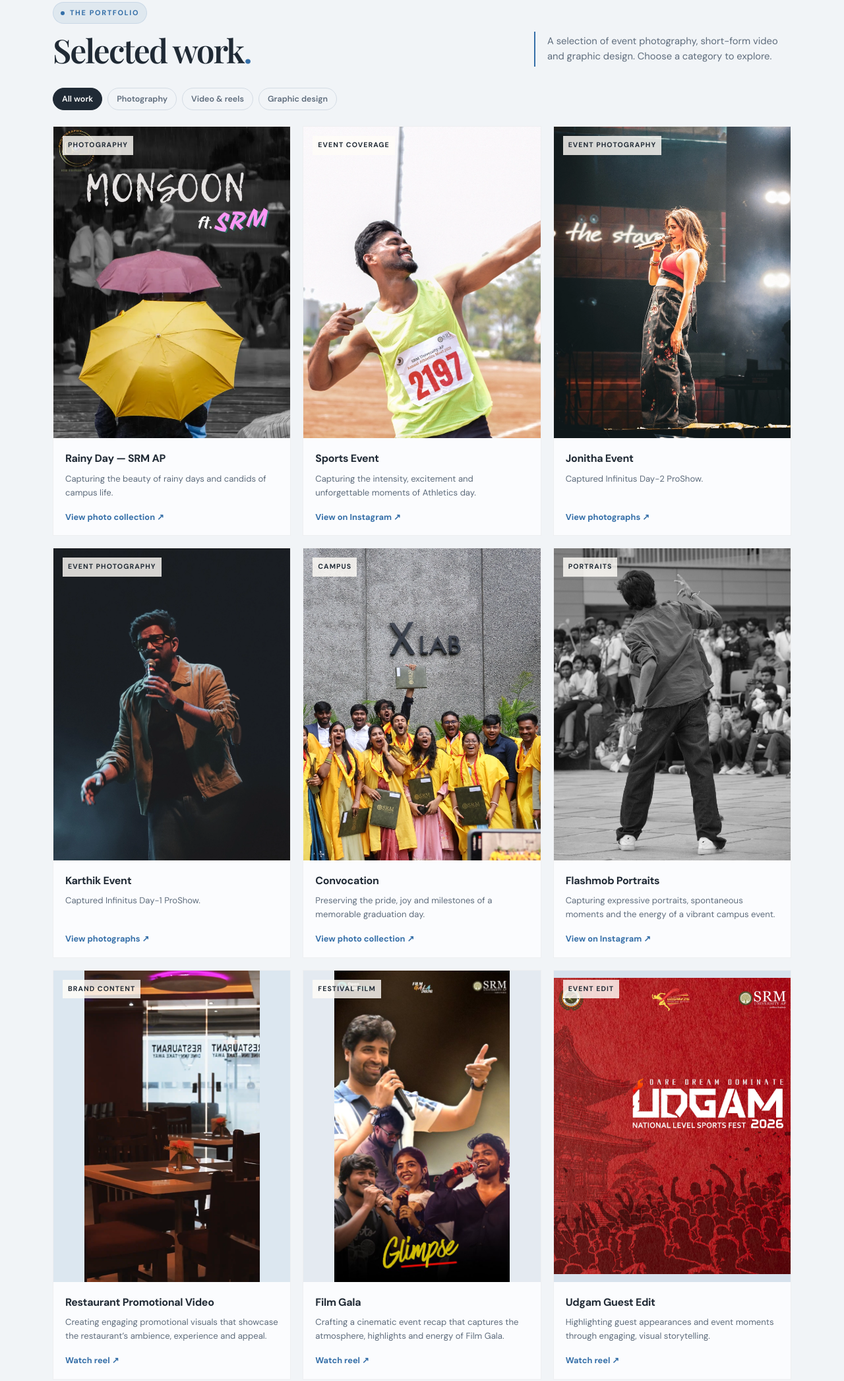
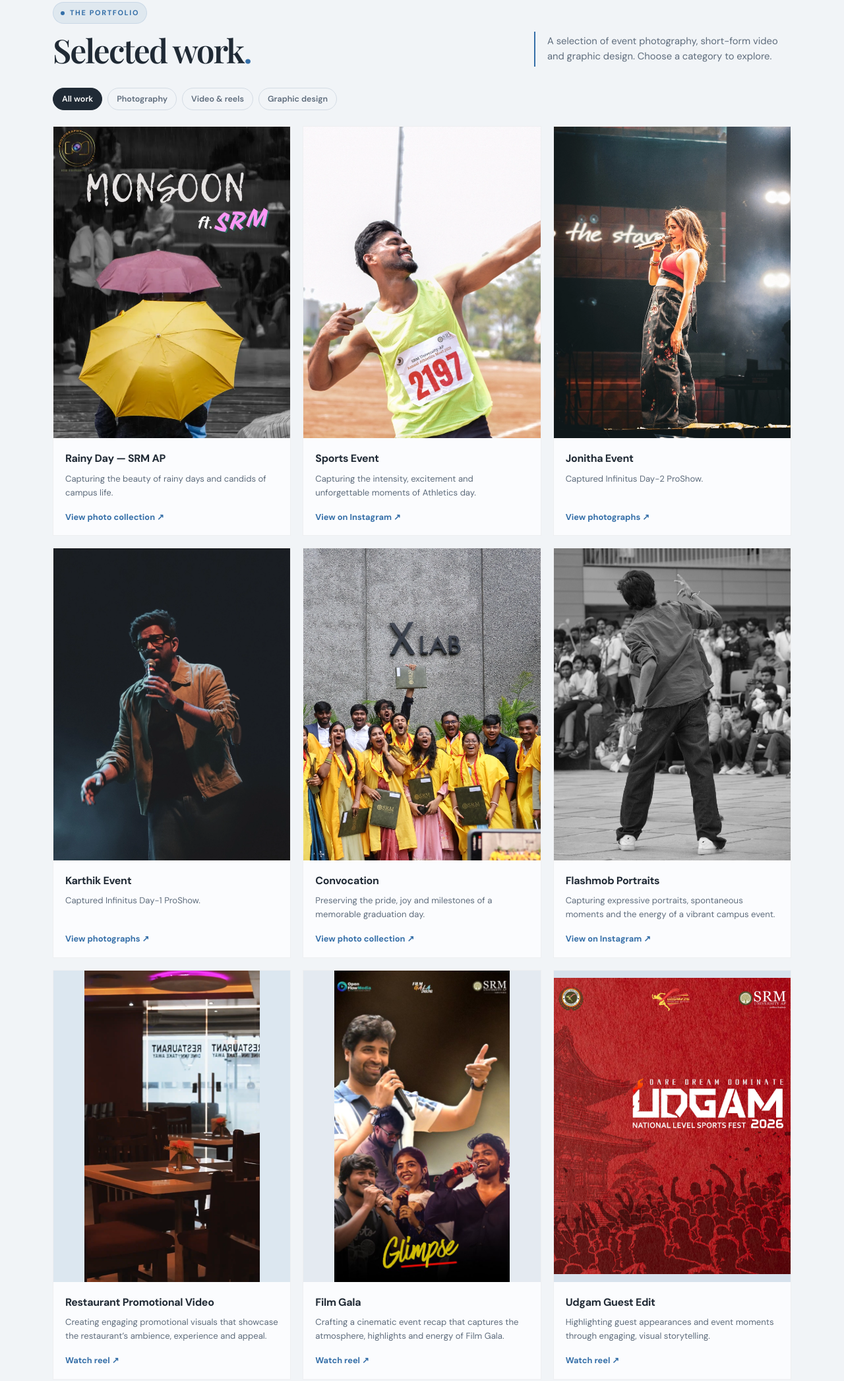
Before and after one commit to muneerirfan/Creative-Portfolio, a plain HTML site: page index.html in a window 1280 px wide. Shown: the part 685-2778 px from the top of the page at 66% size. Drawn offline with nearby package versions, Linux system fonts and the light colour scheme.

Commit message:
Removed category labels

```diff
--- a/index.html
+++ b/index.html
@@ -75,7 +75,6 @@
     .project-visual img { position:absolute; inset:0; z-index:0; display:block; width:100%; height:100%; object-fit:contain; }
     .project:nth-child(3n+2) .project-visual { background:#e4eaf1; }
     .project:nth-child(3n) .project-visual { background:#d7e2ed; }
-    .project-visual .tag { position:absolute; top:14px; left:14px; z-index:2; font-size:.66rem; text-transform:uppercase; letter-spacing:.1em; font-weight:700; background:rgba(255,253,248,.82); padding:6px 8px; }
     .project-body { padding:18px 18px 17px; display:flex; flex-direction:column; flex:1; }
     .project-body h3 { font-size:1rem; margin:0 0 7px; letter-spacing:-.02em; }
     .project-body p { color:var(--muted); font-size:.82rem; margin:0 0 17px; flex:1; }
@@ -165,47 +164,47 @@
 
         <div class="grid" id="project-grid">
           <article class="project" data-category="photo">
-            <div class="project-visual"> <img src="rain.webp" alt="Rainy day on campus"><span class="tag">Photography</span></div>
+            <div class="project-visual"> <img src="rain.webp" alt="Rainy day on campus"></div>
             <div class="project-body"><h3>Rainy Day — SRM AP</h3><p>Capturing the beauty of rainy days and candids of campus life.</p><a class="project-link" href="https://drive.google.com/drive/folders/1qMERv1RcDeGwNLv4pCPgYcxKq8eyDk9J" target="_blank" rel="noopener">View photo collection ↗</a></div>
           </article>
           <article class="project" data-category="photo">
-            <div class="project-visual"><img src="sports.webp" alt="Sports"><span class="tag">Event coverage</span></div>
+            <div class="project-visual"><img src="sports.webp" alt="Sports"></div>
             <div class="project-body"><h3>Sports Event</h3><p>Capturing the intensity, excitement and unforgettable moments of Athletics day.</p><a class="project-link" href="https://www.instagram.com/p/DUX2uTakuzo/" target="_blank" rel="noopener">View on Instagram ↗</a></div>
           </article>
           <article class="project" data-category="photo">
-            <div class="project-visual"><img src="j.webp" alt="Jonitha"><span class="tag">Event photography</span></div>
+            <div class="project-visual"><img src="j.webp" alt="Jonitha"></div>
             <div class="project-body"><h3>Jonitha Event</h3><p>Captured Infinitus Day-2 ProShow.</p><a class="project-link" href="https://www.instagram.com/p/DVU6hhDk89S/" target="_blank" rel="noopener">View photographs ↗</a></div>
           </article>
           <article class="project" data-category="photo">
-            <div class="project-visual"><img src="karthik.webp" alt="Karthik"><span class="tag">Event photography</span></div>
+            <div class="project-visual"><img src="karthik.webp" alt="Karthik"></div>
             <div class="project-body"><h3>Karthik Event</h3><p>Captured Infinitus Day-1 ProShow.</p><a class="project-link" href="https://www.instagram.com/p/DVSVyHtEw-N/" target="_blank" rel="noopener">View photographs ↗</a></div>
           </article>
           <article class="project" data-category="photo">
-            <div class="project-visual"><img src="convo.webp" alt="Convocation"><span class="tag">Campus</span></div>
+            <div class="project-visual"><img src="convo.webp" alt="Convocation"></div>
             <div class="project-body"><h3>Convocation</h3><p>Preserving the pride, joy and milestones of a memorable graduation day.</p><a class="project-link" href="https://drive.google.com/drive/folders/1dTPTLNr-AT7M2dyb1-yun7RVOhI272rU" target="_blank" rel="noopener">View photo collection ↗</a></div>
           </article>
           <article class="project" data-category="photo">
-            <div class="project-visual"><img src="flashmob.webp" alt="Flashmob"><span class="tag">Portraits</span></div>
+            <div class="project-visual"><img src="flashmob.webp" alt="Flashmob"></div>
             <div class="project-body"><h3>Flashmob Portraits</h3><p>Capturing expressive portraits, spontaneous moments and the energy of a vibrant campus event.</p><a class="project-link" href="https://www.instagram.com/p/DUYi_GYkrCG/" target="_blank" rel="noopener">View on Instagram ↗</a></div>
           </article>
           <article class="project" data-category="video">
-            <div class="project-visual"><img src="res.png" alt="Flashmob"><span class="tag">Brand content</span></div>
+            <div class="project-visual"><img src="res.png" alt="Flashmob"></div>
             <div class="project-body"><h3>Restaurant Promotional Video</h3><p>Creating engaging promotional visuals that showcase the restaurant’s ambience, experience and appeal.</p><a class="project-link" href="https://www.instagram.com/reel/DePIDWDoXPX/?utm_source=ig_web_copy_link&obrf=MzRlODBiNWFlZA==&srtk=MzRlODBiNWFlZA==" target="_blank" rel="noopener">Watch reel ↗</a></div>
           </article>
           <article class="project" data-category="video">
-            <div class="project-visual"><img src="film.jpg" alt="Flashmob"><span class="tag">Festival film</span></div>
+            <div class="project-visual"><img src="film.jpg" alt="Flashmob"></div>
             <div class="project-body"><h3>Film Gala</h3><p>Crafting a cinematic event recap that captures the atmosphere, highlights and energy of Film Gala.</p><a class="project-link" href="https://www.instagram.com/reel/DX9QNMLx5BI/" target="_blank" rel="noopener">Watch reel ↗</a></div>
           </article>
           <article class="project" data-category="video">
-            <div class="project-visual"><img src="udgam.webp" alt="Flashmob"><span class="tag">Event edit</span></div>
+            <div class="project-visual"><img src="udgam.webp" alt="Flashmob"></div>
             <div class="project-body"><h3>Udgam Guest Edit</h3><p>Highlighting guest appearances and event moments through engaging, visual storytelling.</p><a class="project-link" href="https://www.instagram.com/reel/DXgA8t4IdZc/" target="_blank" rel="noopener">Watch reel ↗</a></div>
           </article>
           <article class="project" data-category="video">
-            <div class="project-visual"><img src="Cafe.png" alt="Flashmob"><span class="tag">Promotional video</span></div>
+            <div class="project-visual"><img src="Cafe.png" alt="Flashmob"></div>
             <div class="project-body"><h3>Café Opening</h3><p>Showcasing the café’s ambience and launch through engaging visuals that bring the experience to life.</p><a class="project-link" href="https://drive.google.com/file/d/1Z7_kua0DpO0vQuUo9hAnS1pKifeDf6Ye/view" target="_blank" rel="noopener">Watch video ↗</a></div>
           </article>
           <article class="project" data-category="design">
-            <div class="project-visual"><img src="poster.webp" alt="Flashmob"><span class="tag">Graphic design</span></div>
+            <div class="project-visual"><img src="poster.webp" alt="Flashmob"></div>
             <div class="project-body"><h3>Posters & Creative Designs</h3><p>Designing eye-catching posters and promotional creatives that communicate ideas and capture attention.</p><a class="project-link" href="https://drive.google.com/drive/folders/1TbrPujWkMRjbxJzul4Vp75ufb-bSQwdI" target="_blank" rel="noopener">Browse designs ↗</a></div>
           </article>
         </div>
```
